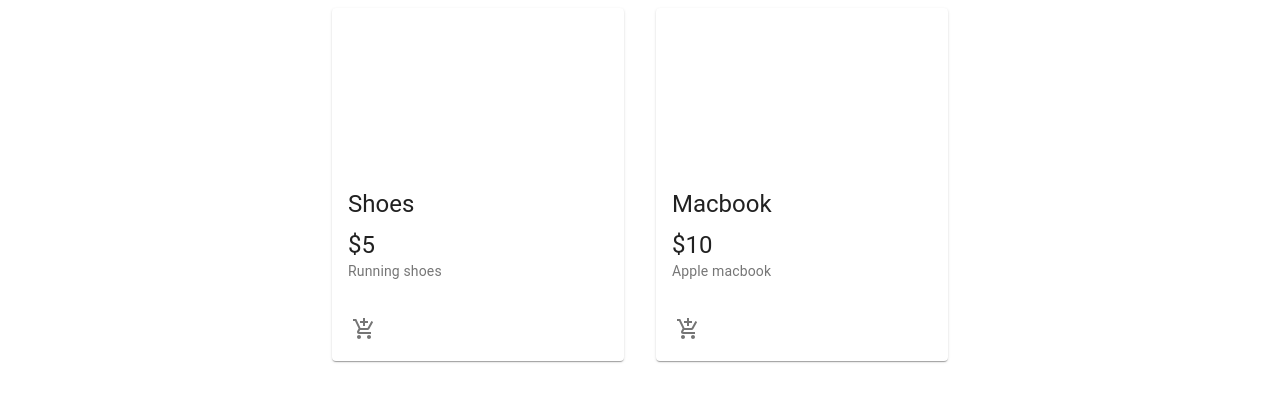
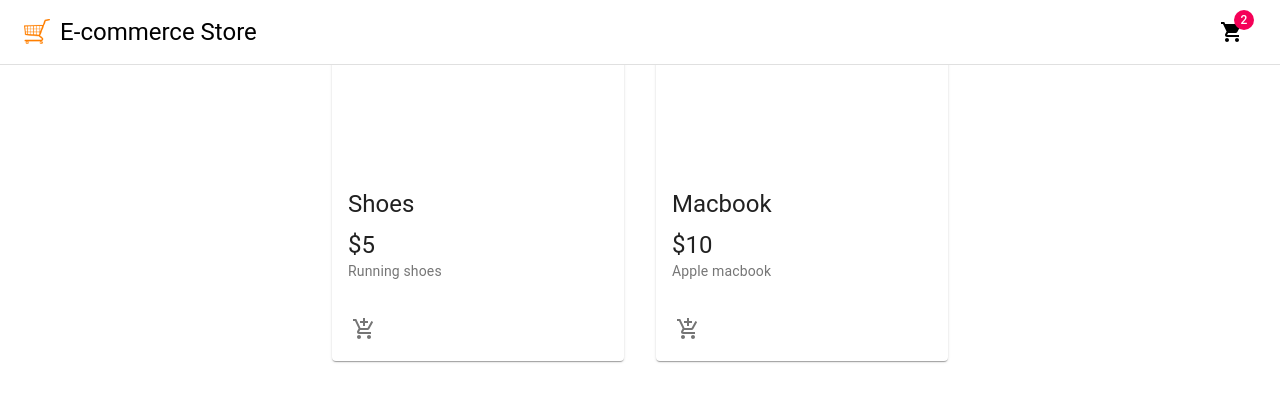
Before and after one commit to Arnold-git/ecommerce-App, a React (Create React App) app: page / in a window 1280 px wide. Shown: the top 402 px of the page. Built offline with nearby package versions, Linux system fonts and the light colour scheme.

Commit message:
:construction:

```diff
--- a/src/App.js
+++ b/src/App.js
@@ -9,6 +9,7 @@
 const Product = () => {
     return (
         <div>
+            <Navbar />
             <Products />
         </div>
     )
--- a/src/components/Navbar/Navbar.jsx
+++ b/src/components/Navbar/Navbar.jsx
@@ -1,6 +1,6 @@
 import React from 'react'
-import { AppBar, Toolbar, IconButton, Badge, MenuItem, Menu, Typography } from '@material-ui/core'
-import  { shoppingCart } from '@material-ui/core';
+import { AppBar, Toolbar, IconButton, Badge, Typography } from '@material-ui/core'
+import  { ShoppingCart } from '@material-ui/icons';
 
 import logo from '../../assets/cart.png';
 import useStyles from './styles';
@@ -19,9 +19,9 @@
                     </Typography>
                     <div className={classes.grow} />
                     <div className={classes.button}>
-                        <IconButton aria-aria-label='Show cart items' color="inherit">
+                        <IconButton aria-label='Show cart items' color="inherit">
                             <Badge badgeContent={2} color="secondary">
-                                <shoppingCart />
+                                <ShoppingCart />
                             </Badge>
 
                         </IconButton>
```
